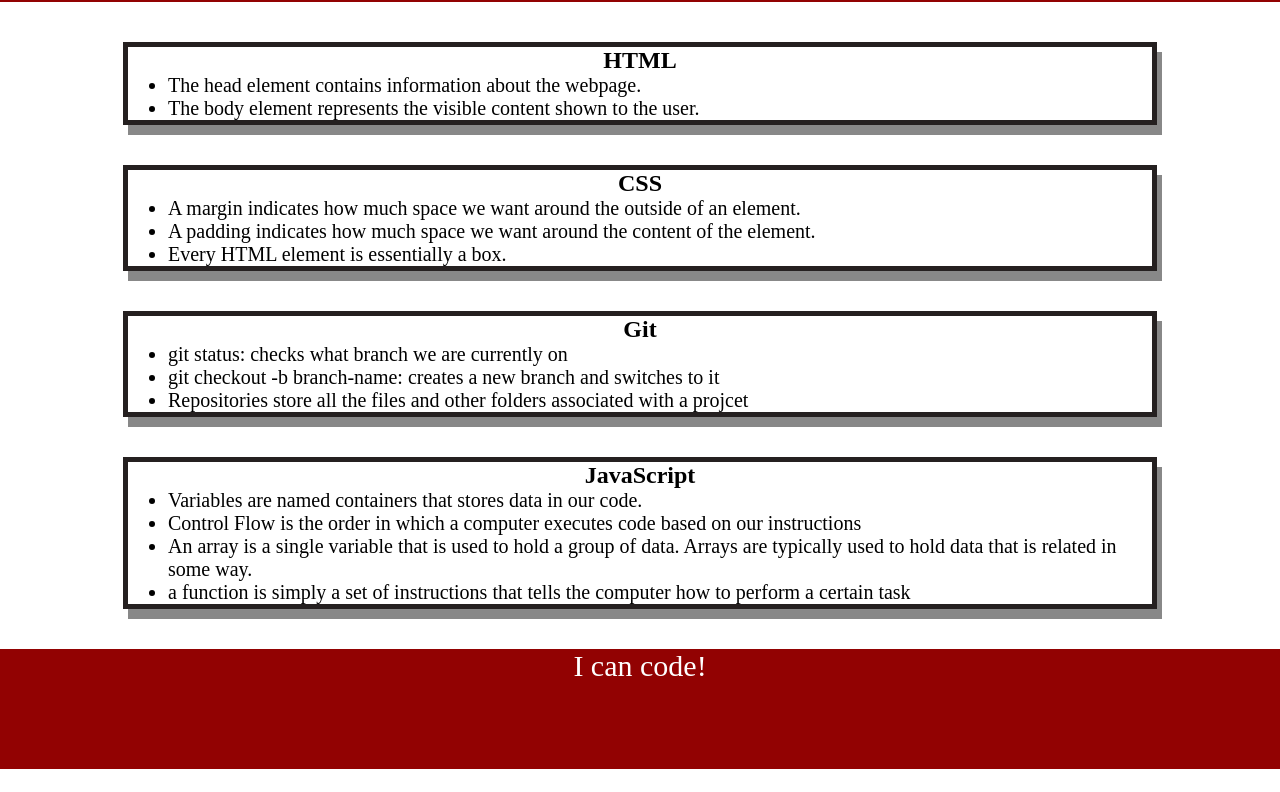
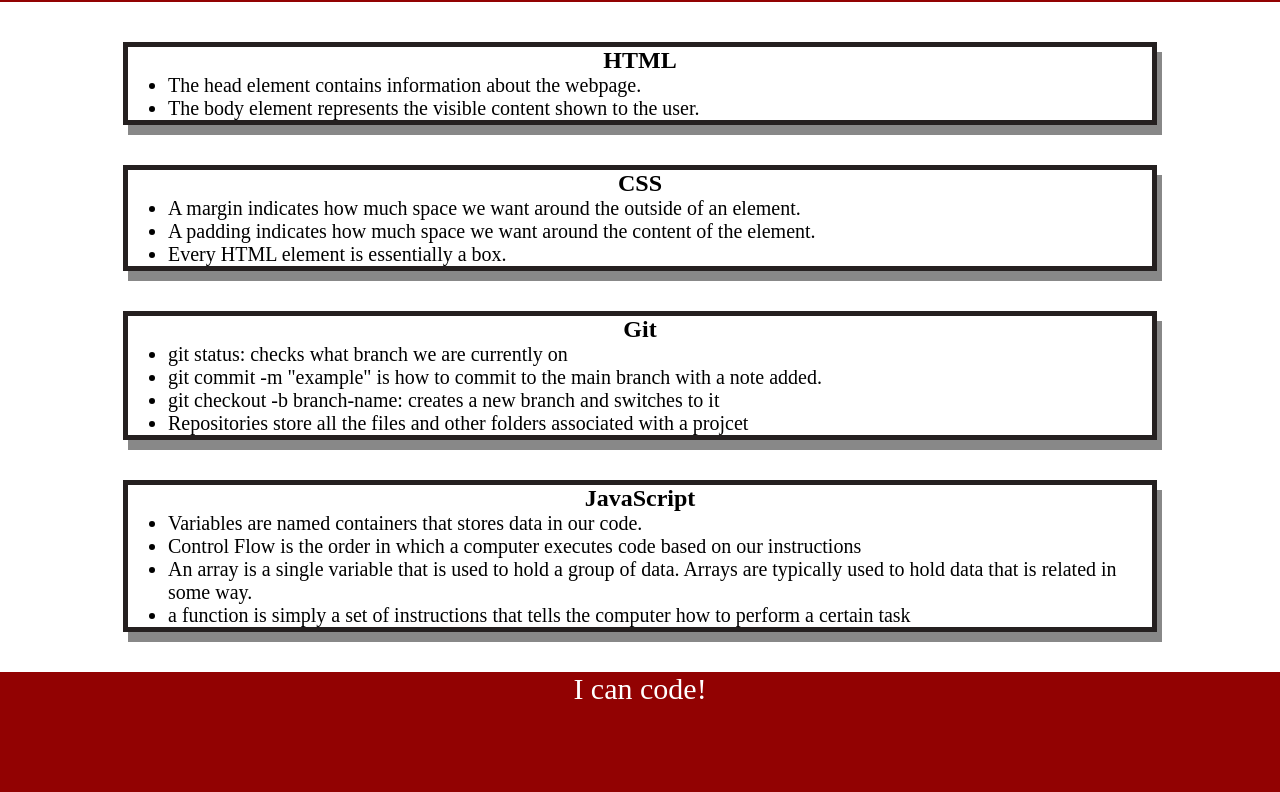
Before and after one commit to JoseffJ/Prework-Study-Guide, a plain HTML site: page prework-study-guide/index.html in a window 1280 px wide. Shown: the part 118-910 px from the top of the page. Before the commit the page ends 887 px from the top, so only its background shows below. Drawn offline with Linux system fonts and the light colour scheme.

Commit message:
added a read me

```diff
--- a/prework-study-guide/index.html
+++ b/prework-study-guide/index.html
@@ -35,6 +35,7 @@
   <h2>Git</h2>
   <ul>
     <li>git status: checks what branch we are currently on</li>
+    <li>git commit -m "example" is how to commit to the main branch with a note added.</li>
     <li>git checkout -b branch-name: creates a new branch and switches to it</li>
     <li>Repositories store all the files and other folders associated with a projcet</li>
   </ul>
```
Also changed, not shown: 1 other file.
